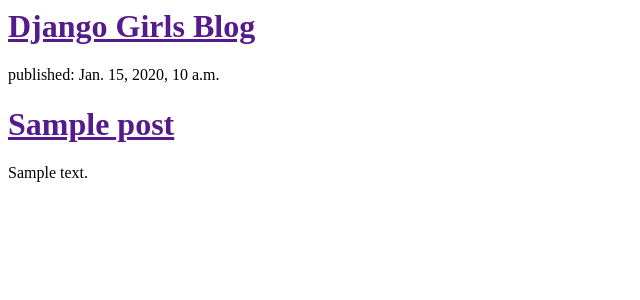
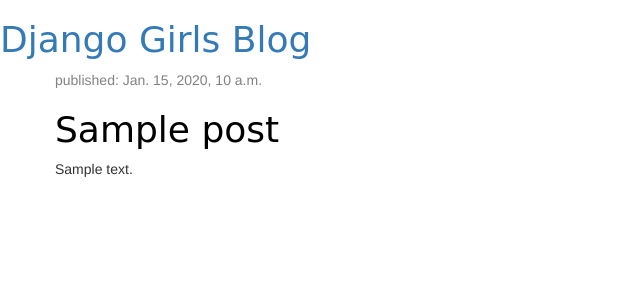
Before and after one commit to ochui/dblog, a Django app: template blog/templates/blog/post_list.html in a window 1280 px wide. Shown: the top 300 px of the page, without its empty margins (0-640 px from the left). Run offline with Django 3.2, Linux system fonts and the light colour scheme; the template is opened without the code that fills it: values that come from a table or form of the project are taken from there, others are empty; tables that the repository leaves empty hold one stand-in row (values such as "Sample post"); parts of the project's set-up code (start-up, migrations or seed data) failed here and were passed over; some libraries are stand-ins or nearby versions.

Commit message:
made some styling

```diff
--- /dev/null
+++ b/blog/static/css/blog.css
@@ -0,0 +1,56 @@
+.page-header {
+    background-color: #ff9400;
+    margin-top: 0;
+    padding: 20px 20px 20px 40px;
+}
+
+.page-header h1,
+.page-header h1 a,
+.page-header h1 a:visited,
+.page-header h1 a:active {
+    color: #ffffff;
+    font-size: 36pt;
+    text-decoration: none;
+}
+
+.content {
+    margin-left: 40px;
+}
+
+h1,
+h2,
+h3,
+h4 {
+    font-family: 'Lobster', cursive;
+}
+
+.date {
+    color: #828282;
+}
+
+.save {
+    float: right;
+}
+
+.post-form textarea,
+.post-form input {
+    width: 100%;
+}
+
+.top-menu,
+.top-menu:hover,
+.top-menu:visited {
+    color: #ffffff;
+    float: right;
+    font-size: 26pt;
+    margin-right: 20px;
+}
+
+.post {
+    margin-bottom: 70px;
+}
+
+.post h1 a,
+.post h1 a:visited {
+    color: #000000;
+}
--- a/blog/templates/blog/post_list.html
+++ b/blog/templates/blog/post_list.html
@@ -1,5 +1,9 @@
+{% load static %}
 <html>
     <head>
+        <link rel="stylesheet" href="//maxcdn.bootstrapcdn.com/bootstrap/3.2.0/css/bootstrap.min.css">
+        <link rel="stylesheet" href="//maxcdn.bootstrapcdn.com/bootstrap/3.2.0/css/bootstrap-theme.min.css">
+        <link rel="stylesheet" href="{% static 'css/blog.css' %}">
         <title>Django Girls blog</title>
     </head>
     <body>
@@ -8,16 +12,24 @@
                 <a href="">Django Girls Blog</a>
             </h1>
         </div>
+        <div class="content container">
+            <div class="row">
+                <div class="col-md-8">
                     {% for post in posts %}
-            <div>
+                        <div class="post">
+                            <div class="date">
                                 <p>published:
                                     {{ post.publish_date }}</p>
+                            </div>
                             <h1>
                                 <a href="">{{ post.title }}</a>
                             </h1>
                             <p>{{ post.text|linebreaksbr }}</p>
                         </div>
                     {% endfor %}
+                </div>
+            </div>
+        </div>
 
     </body>
 </html>
```
Lines whose indentation alone changed are shown as unchanged.
